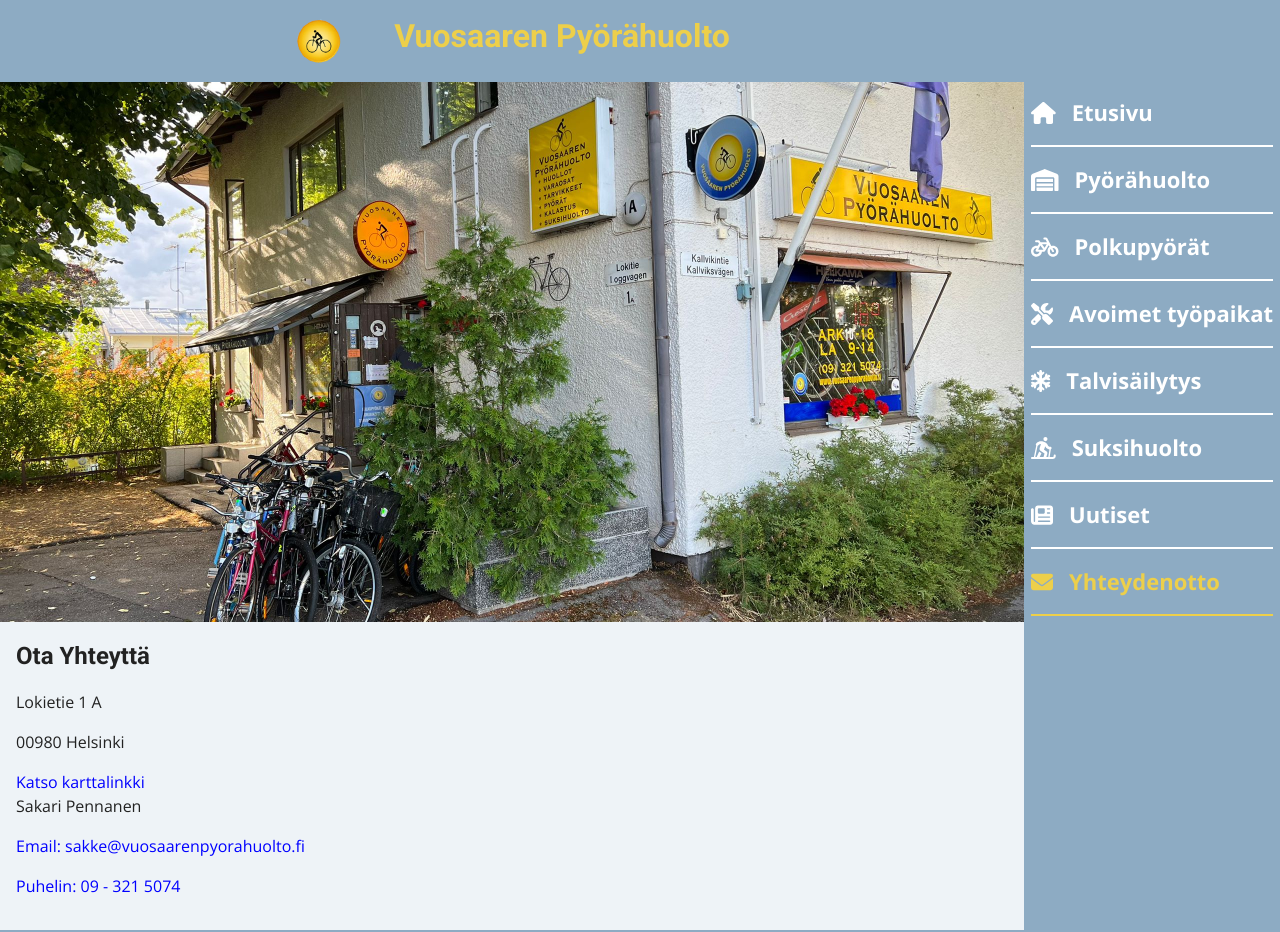
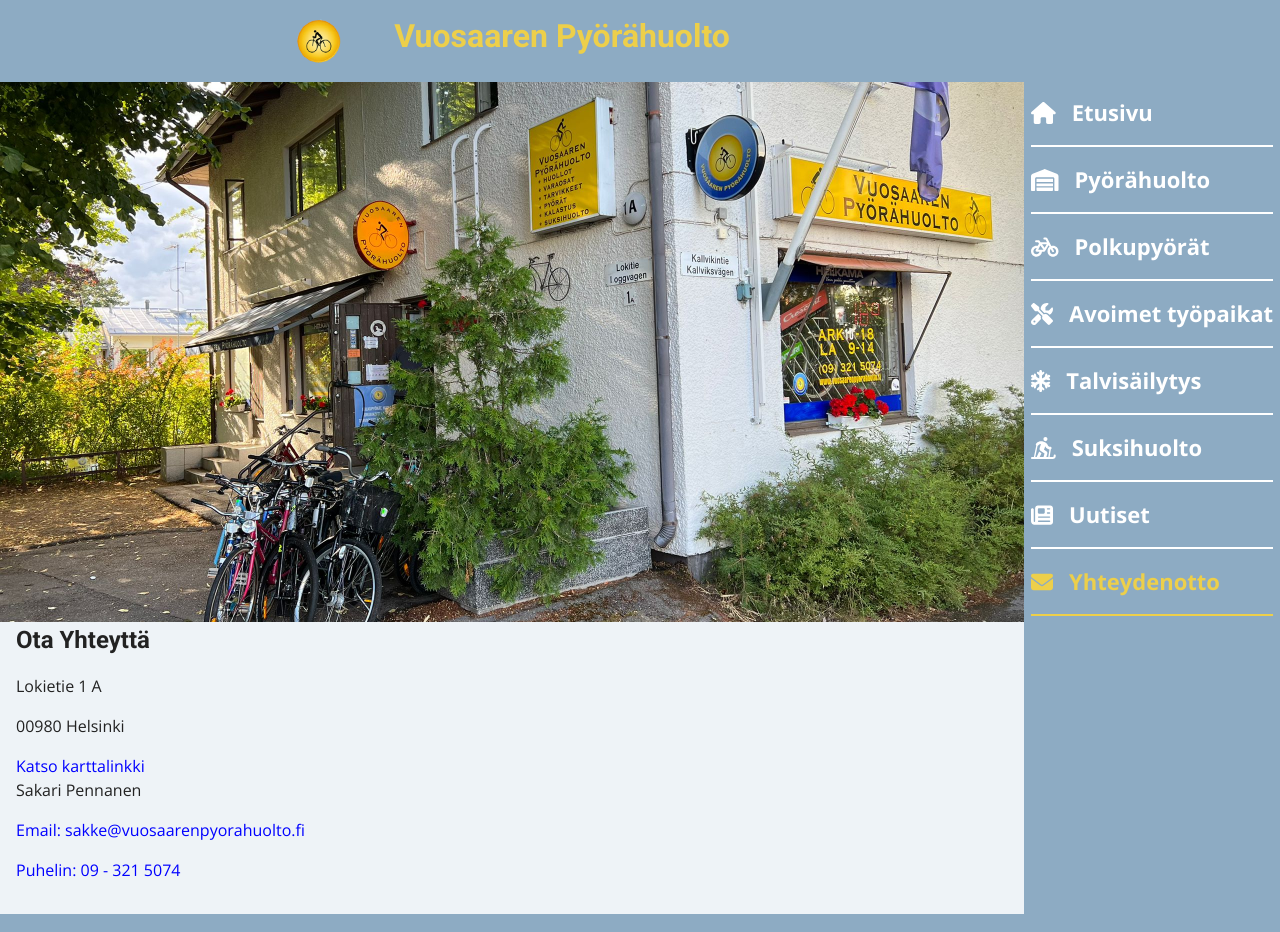
Before and after one commit to otsolap/Vuosaaren-pyorahuolto, a Next.js app: page /yhteydenotto in a window 1280 px wide. Shown: the top 932 px of the page. Built offline with nearby package versions, Linux system fonts and the light colour scheme.

Commit message:
minor adjustment to info-wrapper

```diff
--- a/styles/globals.scss
+++ b/styles/globals.scss
@@ -88,7 +88,7 @@
 
 /* Contact-Page */
 .contact-info-wrapper {
-	padding: $single;
+	padding: 0 $single $single $single;
 
 	h2, p, a {
 		padding-bottom: $single;
```
